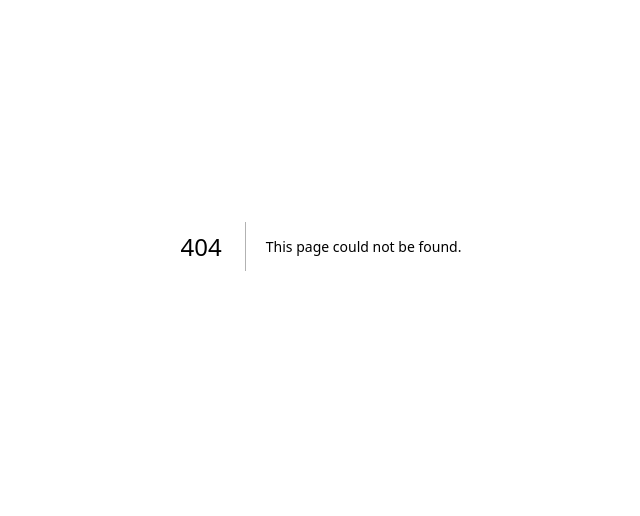
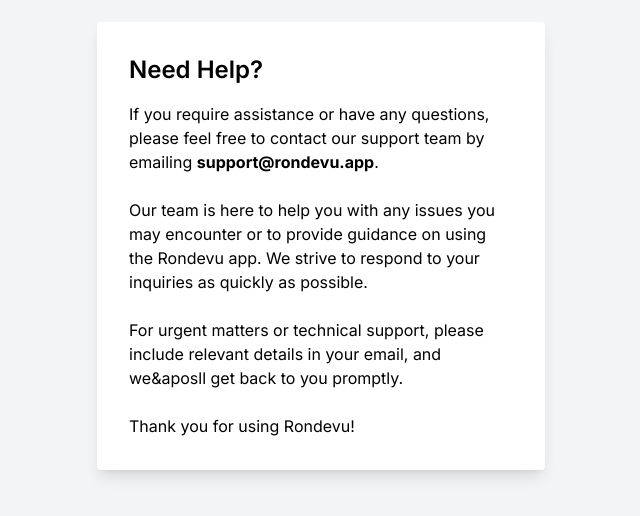
Before and after one commit to Logiex/website, a Next.js app: page /help in a window 1280 px wide. Before the commit this address had no page. Shown: the part 154-670 px from the top of the page, without its empty margins (319-959 px from the left). Built offline with nearby package versions, Linux system fonts and the light colour scheme.

Commit message:
add help page

```diff
--- /dev/null
+++ b/src/app/help/page.tsx
@@ -0,0 +1,36 @@
+// HelpPage.js
+
+import React from "react";
+
+const HelpPage = () => {
+  return (
+    <div className="min-h-screen flex items-center justify-center bg-gray-100">
+      <div className="max-w-md w-full bg-white p-8 rounded shadow-lg text-black">
+        <h2 className="text-2xl font-semibold mb-4">Need Help?</h2>
+
+        <p>
+          If you require assistance or have any questions, please feel free to
+          contact our support team by emailing{" "}
+          <strong>support@rondevu.app</strong>.
+        </p>
+        <br />
+        <p>
+          Our team is here to help you with any issues you may encounter or to
+          provide guidance on using the Rondevu app. We strive to respond to
+          your inquiries as quickly as possible.
+        </p>
+        <br />
+        {/* Additional Information (if needed) */}
+        <p>
+          For urgent matters or technical support, please include relevant
+          details in your email, and we&aposll get back to you promptly.
+        </p>
+        <br />
+        {/* Contact Us */}
+        <p>Thank you for using Rondevu!</p>
+      </div>
+    </div>
+  );
+};
+
+export default HelpPage;
```
